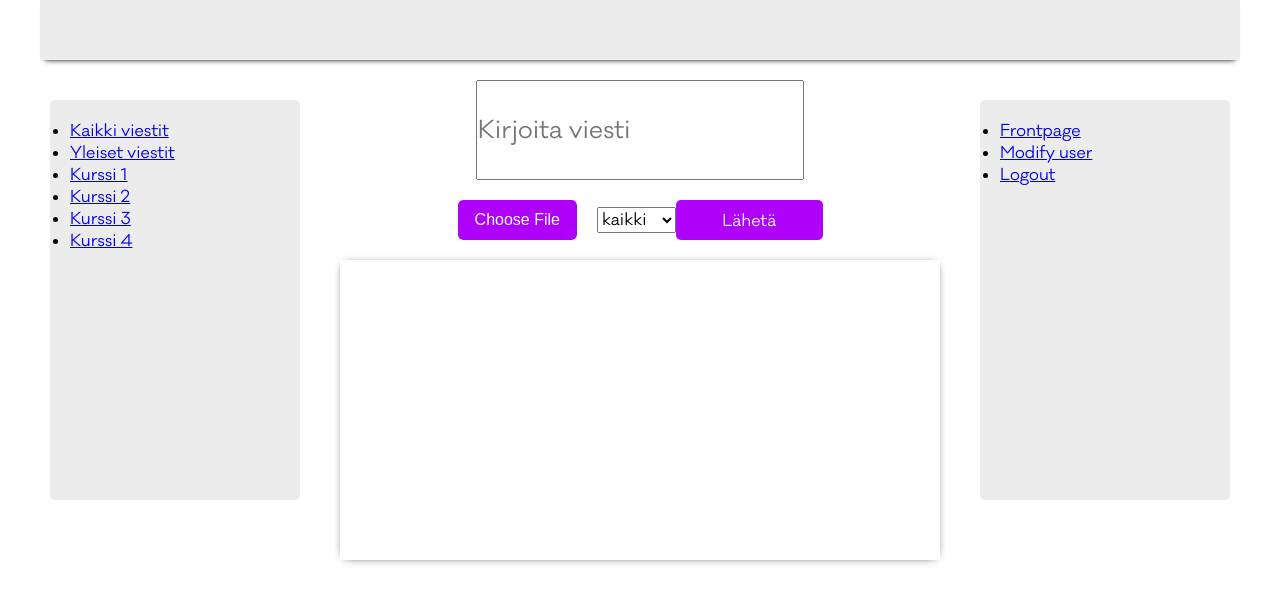
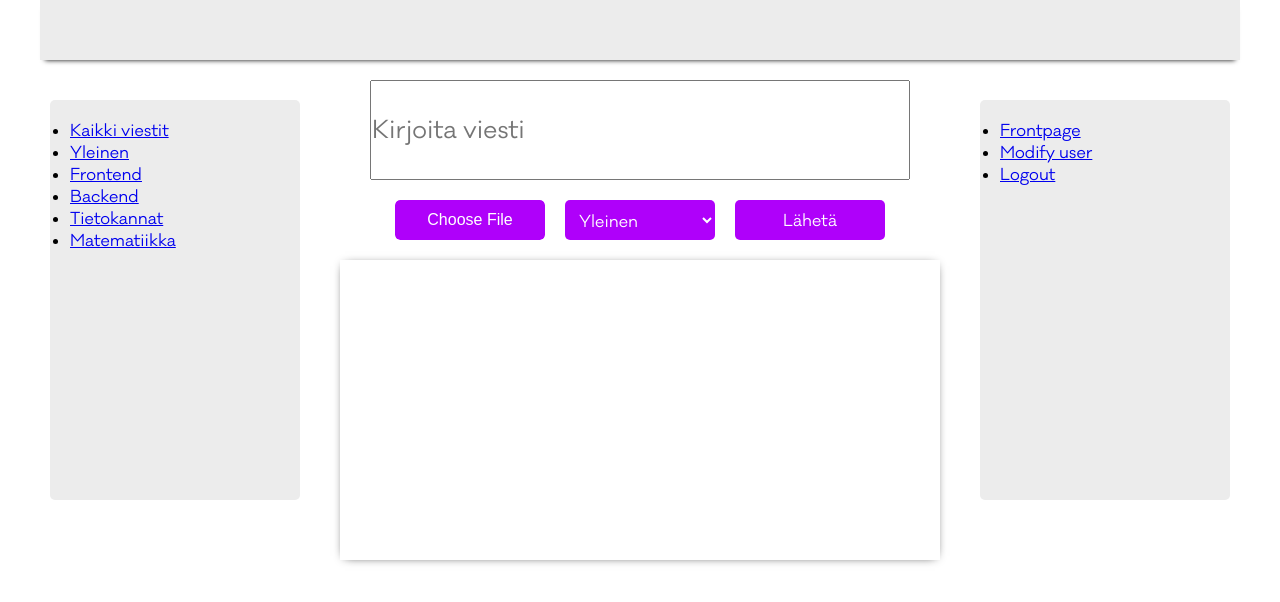
Before and after one commit to Velimah/WOP-Projekti, a plain HTML site: page Frontend/front.html in a window 1280 px wide. Drawn offline with Linux system fonts and the light colour scheme; no server answers; sample sign-in values are in the browser's storage.

Commit message:
renamed some buttons and links

```diff
--- a/Frontend/front.html
+++ b/Frontend/front.html
@@ -6,6 +6,7 @@
         content="width=device-width, user-scalable=no, initial-scale=1.0, maximum-scale=1.0, minimum-scale=1.0">
   <meta http-equiv="X-UA-Compatible" content="ie=edge">
   <link rel="stylesheet" href="css/index.css">
+  <script src="https://kit.fontawesome.com/c5e93b78b7.js" crossorigin="anonymous"></script>
   <title>Document</title>
 </head>
 <body>
@@ -15,36 +16,34 @@
 
     <ul>
       <li><a href="front.html">Kaikki viestit</a></li>
-      <li><a href="modify-user.html">Yleiset viestit</a></li>
-      <li><a href="logout.html">Kurssi 1</a></li>
-      <li><a href="logout.html">Kurssi 2</a></li>
-      <li><a href="logout.html">Kurssi 3</a></li>
-      <li><a href="logout.html">Kurssi 4</a></li>
+      <li><a href="modify-user.html">Yleinen</a></li>
+      <li><a href="logout.html">Frontend</a></li>
+      <li><a href="logout.html">Backend</a></li>
+      <li><a href="logout.html">Tietokannat</a></li>
+      <li><a href="logout.html">Matematiikka</a></li>
     </ul>
 
   </div>
   <div id="keski">
 
-    <div id="uusi-viesti">
     <form action="http://localhost:3000/message" method="post"
           enctype="multipart/form-data" id="addMessageForm">
-          <input id="tekstikentta" type="text" name="message_body" placeholder="Kirjoita viesti">
+      <label for="tekstikentta"></label><input id="tekstikentta" type="text" name="message_body"
+                                               placeholder="Kirjoita viesti">
       <div id="input-container">
-          <input id="valitse-kuva" type="file" name="picture" accept="image/*" placeholder="Valitse kuva">
+        <input id="kuva-nappi" type="file" name="picture" accept="image/*" placeholder="">
 
-            <select name="board_id">
-              <option value="1">kaikki</option>
-              <option value="2">yleiset</option>
-              <option value="3">kurssi1</option>
-              <option value="4">kurssi2</option>
-              <option value="5">kurssi3</option>
-              <option value="6">kurssi4</option>
+        <select id=board-select name="board_id">
+          <option value="2">Yleinen</option>
+          <option value="3">Frontend</option>
+          <option value="4">Backend</option>
+          <option value="5">Tietokannat</option>
+          <option value="6">Matematiikka</option>
         </select>
 
         <button id="laheta-nappi" type="submit">Lähetä</button>
       </div>
     </form>
-    </div>
 
     <div id="viestit">
       <div class="viesti"></div>
```
Lines whose indentation alone changed are shown as unchanged.
